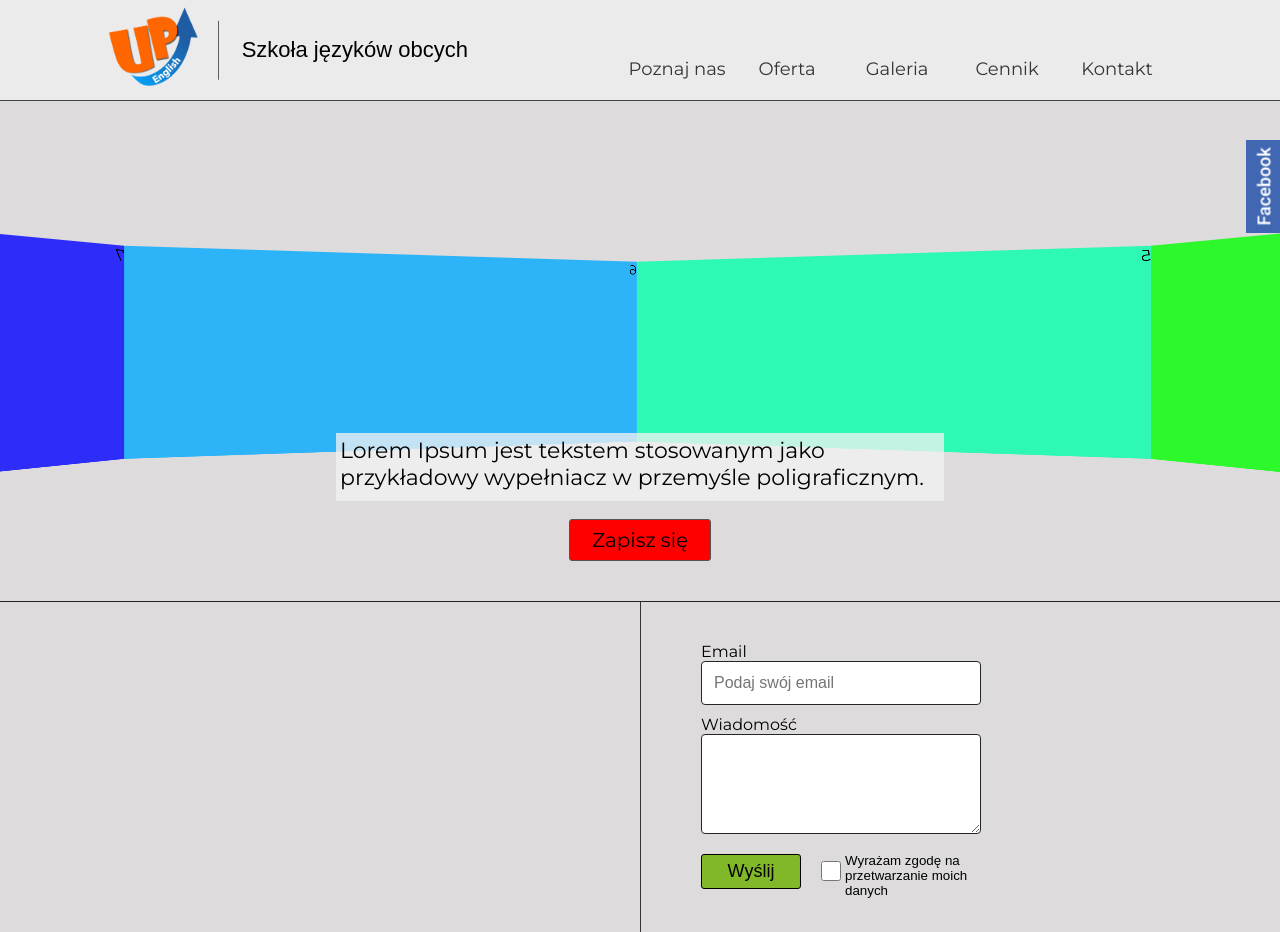
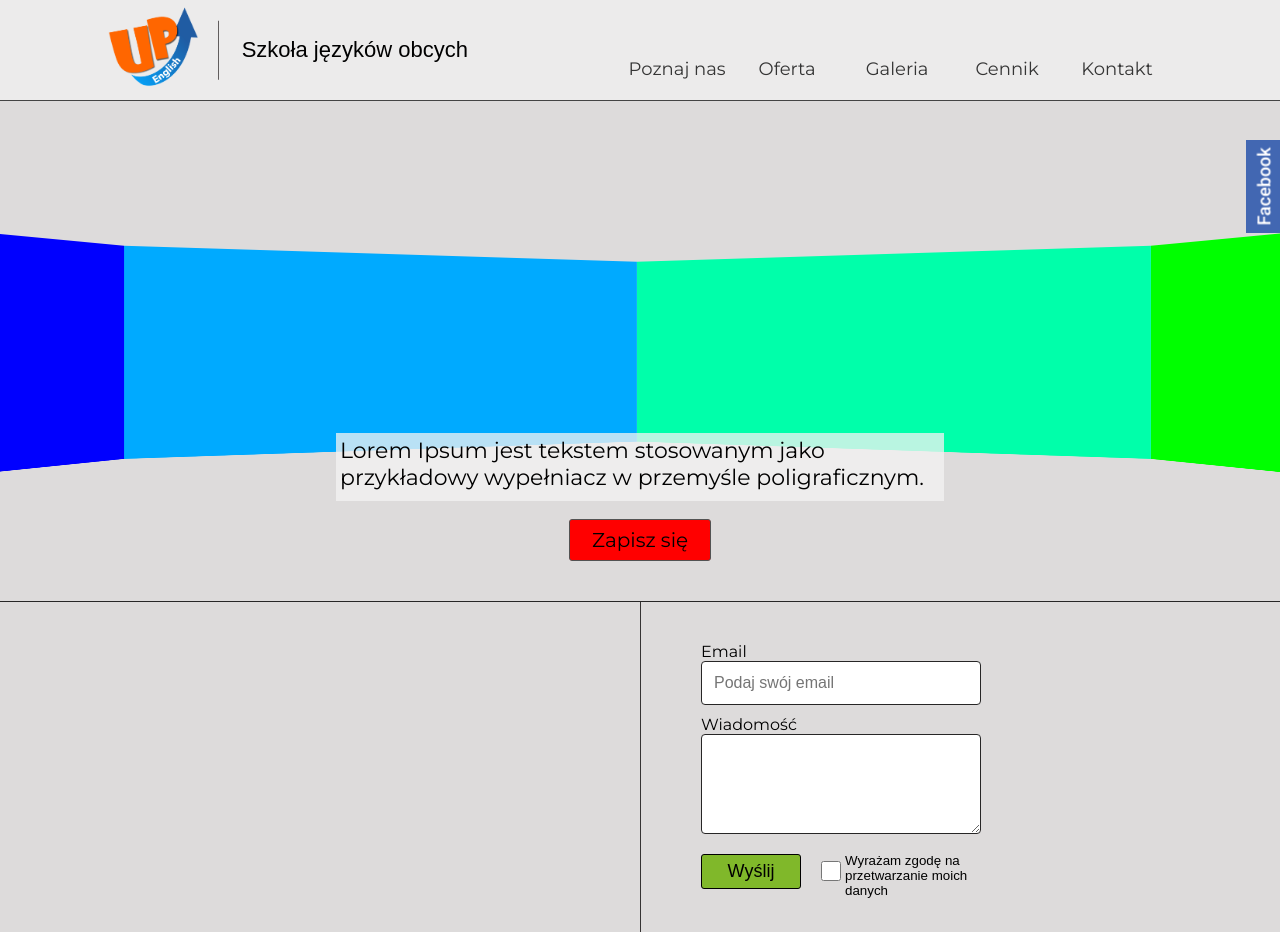
Before and after one commit to blazbla274/Upenglish, a PHP site: page / in a window 1280 px wide. Shown: the top 932 px of the page. Run offline with PHP 8.4, Linux system fonts and the light colour scheme; some libraries are stand-ins or nearby versions; some web fonts are replaced.

Commit message:
Slider ready

```diff
--- a/css/main.css
+++ b/css/main.css
@@ -164,15 +164,15 @@ ol > li > ul > li
     font-size: 40px;
 }
 
-.cell:nth-child(9n+1) { background: hsla(  0, 100%, 50%, 0.8); }
-.cell:nth-child(9n+2) { background: hsla( 40, 100%, 50%, 0.8); }
-.cell:nth-child(9n+3) { background: hsla( 80, 100%, 50%, 0.8); }
-.cell:nth-child(9n+4) { background: hsla(120, 100%, 50%, 0.8); }
-.cell:nth-child(9n+5) { background: hsla(160, 100%, 50%, 0.8); }
-.cell:nth-child(9n+6) { background: hsla(200, 100%, 50%, 0.8); }
-.cell:nth-child(9n+7) { background: hsla(240, 100%, 50%, 0.8); }
-.cell:nth-child(9n+8) { background: hsla(280, 100%, 50%, 0.8); }
-.cell:nth-child(9n+0) { background: hsla(320, 100%, 50%, 0.8); }
+.cell:nth-child(9n+1) { background: hsla(  0, 100%, 50%, 1); }
+.cell:nth-child(9n+2) { background: hsla( 40, 100%, 50%, 1); }
+.cell:nth-child(9n+3) { background: hsla( 80, 100%, 50%, 1); }
+.cell:nth-child(9n+4) { background: hsla(120, 100%, 50%, 1); }
+.cell:nth-child(9n+5) { background: hsla(160, 100%, 50%, 1); }
+.cell:nth-child(9n+6) { background: hsla(200, 100%, 50%, 1); }
+.cell:nth-child(9n+7) { background: hsla(240, 100%, 50%, 1); }
+.cell:nth-child(9n+8) { background: hsla(280, 100%, 50%, 1); }
+.cell:nth-child(9n+0) { background: hsla(320, 100%, 50%, 1); }
 
 .scene_resizing {
     top: 0px;
@@ -184,6 +184,29 @@ ol > li > ul > li
     z-index: 1;
     background: rgb(42, 33, 53);
     transition: all 150ms ease;
+    color: white;
+    font-size: 22px;
+}
+
+.scene_resizing > span, .scene_resizing > img {
+    position: absolute;
+    left: 50%;
+    top: 45%;
+    transform: translate(-50%,-50%);
+}
+.scene_resizing > span {
+    top: 63%;
+}
+.scene_resizing > img {
+    animation-iteration-count: infinite;
+    animation-name: loading;
+    animation-duration: 1.5s;
+    animation-timing-function: linear;
+}
+
+@keyframes loading {
+    from {transform: translate(-50%,-50%) rotate(0deg);}
+    to {transform: translate(-50%,-50%) rotate(360deg);}
 }
 
 /*Footer*/
--- a/index.html
+++ b/index.html
@@ -55,23 +55,23 @@
         <div class="scene_resizing">
 
             <span>
-                zmiana rozmiaru
+                Zmiana rozmiaru
             </span>
-            <img src="loading" alt="ikona ładowania" height="100" width="100">
+            <img src="img/loadingIcon.png" alt="ikona ładowania" height="100" width="100">
 
         </div>
         <div class="scene">
           <div class="carousel">
 
-            <div class="cell">1</div>
-            <div class="cell">2</div>
-            <div class="cell">3</div>
-            <div class="cell">4</div>
-            <div class="cell">5</div>
-            <div class="cell">6</div>
-            <div class="cell">7</div>
-            <div class="cell">8</div>
-            <div class="cell">9</div>
+            <div class="cell"></div>
+            <div class="cell"></div>
+            <div class="cell"></div>
+            <div class="cell"></div>
+            <div class="cell"></div>
+            <div class="cell"></div>
+            <div class="cell"></div>
+            <div class="cell"></div>
+            <div class="cell"></div>
 
           </div>
         </div>
```
Also changed, not shown: img/loadingIcon.png (added).
